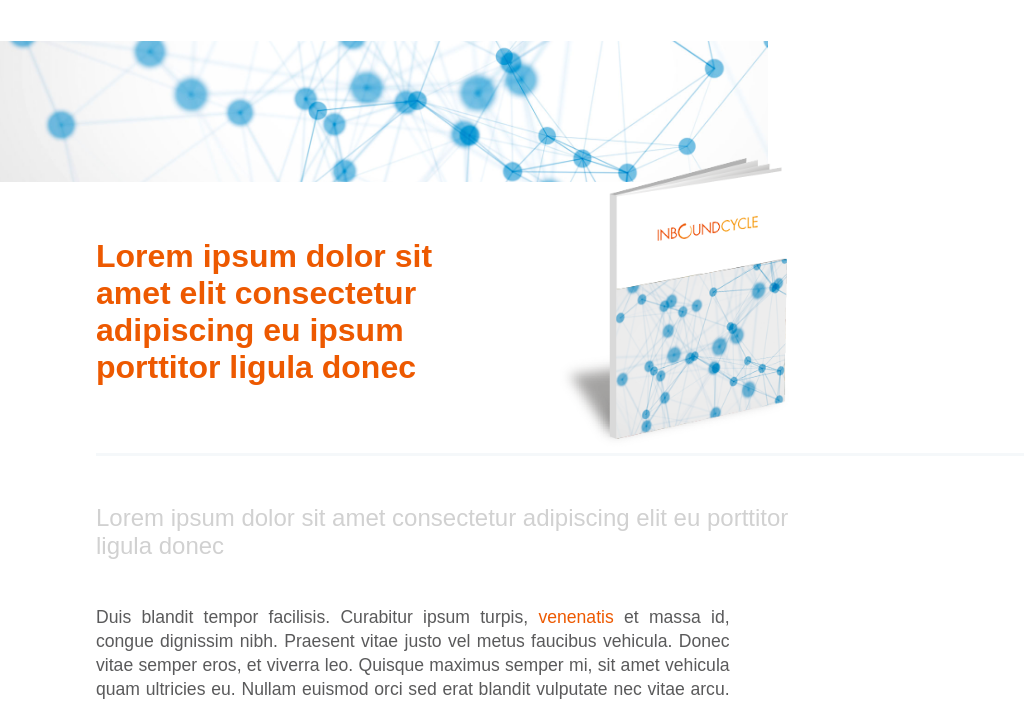
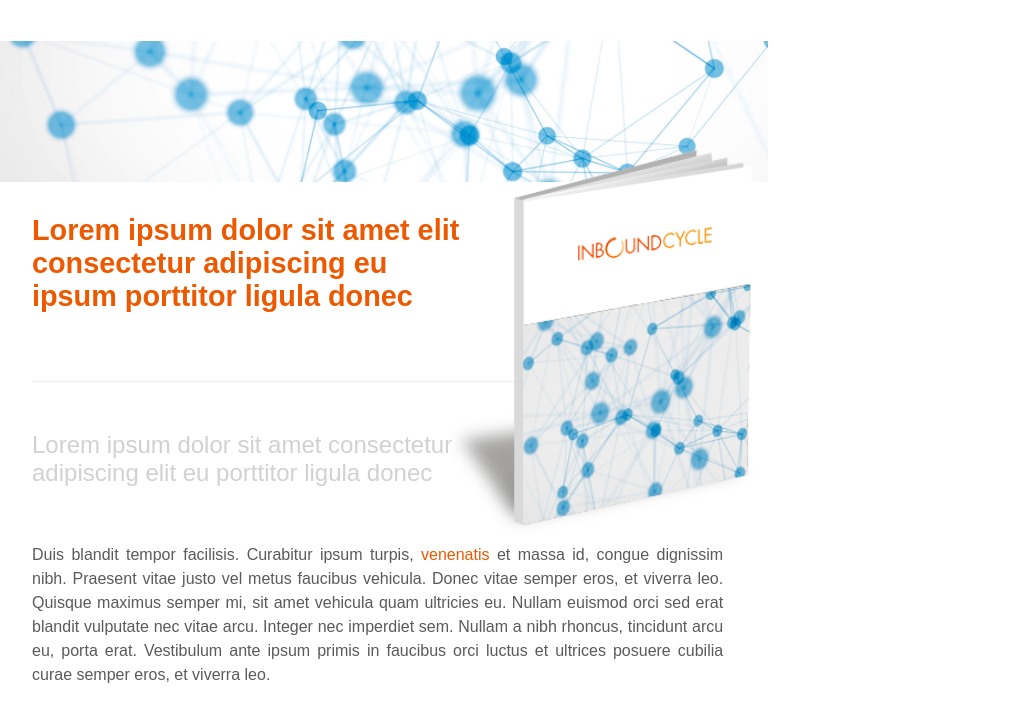
Before and after one commit to larissasmartins/Inbound-Cycle, a plain HTML site: page Layout/index.html in a window 768 px wide. Shown: the part 90-794 px from the top of the page, 1024 px wide, since content can reach past the window. Drawn offline with Linux system fonts and the light colour scheme.

Commit message:
Fix: responsive layout on media queries

```diff
--- a/Layout/css/responsive.css
+++ b/Layout/css/responsive.css
@@ -1,42 +1,26 @@
 
-/* Tablet styles */
-@media (min-width: 768px) and (max-width: 1024px){
-    .container-wrapper{
-        width: 100%;
+/*  Mobile device style */
+@media screen and (max-width: 450px){
+    header {
+        justify-content: center;
+        flex-direction: column;
+        justify-content: space-evenly;
     }
-    section{
-        padding: 0 0 0 4rem;
-        width: 100%;
-        align-items: center;
+    .ebook-image{
+        width: auto;
     }
-  .ebook-image{
-      margin: -5rem 0 0 0;
-      max-width: 15rem;
-      width: 100%;
-  }
-  .container-title{
-      font-size: 2rem;
-      max-width: 25rem;
-      width: 100%;
-  }
-  .container-subtitle{
-      margin-top: 3rem;
-      width: 100%;
-  }
-  .container-text{
-      text-align: justify;
-      width: 90%;
-  }
+    .container-title{
+        margin-left: 1.5rem;
+    }
+    .container-subtitle{
+        margin-left: 1.5rem;
+    }
+    .emphasizes {
+        align-content: center;
+        margin: 2.5rem 0;
+    }
 }
 
-/*  Mobile device style */
-@media screen and (max-width: 470px){
-  header {
-      justify-content: center;
-      flex-direction: column;
-      justify-content: space-evenly;
-  }
-}
 
 @media screen and (max-width: 767px){
   .wrapper{
@@ -48,13 +32,18 @@
   }
   .ebook-image{
       float: none;
-      margin: -5rem 0 0 0;
+      margin: -1rem 0 0 0;
   }
   .container-title{
       font-size: 1.6rem;
+      margin-top: 1rem;
       width: 90%;
-      margin-top: 1rem;
       text-align: center;
+  }
+  .container-title::after{
+    width: 100%;
+    height: .2rem;
+    margin: 2rem auto;
   }
   .container-subtitle{
       font-size: 1.2rem;
@@ -63,14 +52,46 @@
       width: 90%;
   }
   .container-text{
-      width: 100%;
       text-align: justify;
       font-size: 16px;
-      padding: 0px;
       line-height: 1.5rem;
+      width: 100%;
   }
   .emphasizes {
-      padding-right: 6%;
-      padding-left: 6%;
+      align-content: center;
+      font-size: .8rem;
   }
 }
+
+/* Tablet styles */
+@media (min-width: 768px) and (max-width: 1024px){
+    .container-wrapper{
+        width: 100%;
+    }
+    section{
+        width: 100%;
+        align-content: center;
+    }
+    .ebook-image{
+      margin: -2rem 0 0 -2rem;
+    }
+    .container-title{
+      font-size: 1.8rem;
+      margin: 2rem;
+      width: 80%;
+    }
+    .container-subtitle{
+      margin: 3rem 2rem;
+      width: 80%;
+    }
+    .form-box{
+      margin: 1rem 0;
+    }
+    .container-text{
+        text-align: justify;
+        font-size: 16px;
+        padding: .5rem 2rem;
+        line-height: 1.5rem;
+        width: 90%;
+    }
+}
--- a/Layout/css/style.css
+++ b/Layout/css/style.css
@@ -25,7 +25,6 @@ body{
 /* Header */
 header{
     display: flex;
-    flex-wrap: wrap;
     align-items: center;
     justify-content: space-around;
     max-width: 135rem;
@@ -70,19 +69,19 @@ i:hover{
     display: flex;
     flex-wrap: wrap;
     justify-content: center;
-    padding: 3.5rem 6rem 0 2rem;
     max-width: 1400px;
     width: 100%;
     margin: 0 auto;
 }
 section{
     max-width: 59rem;
-    padding: 0 0 0 6rem;
+    width: 100%;
 }
 .ebook-image{
     float: right;
-    margin: -5rem 4rem 0 0;
-    max-width: 22rem;
+    margin: -2rem 4rem 0 0;
+    max-width: 20rem;
+    width: 100%;
     position: relative;
 }
 .ebook-image:hover{
@@ -92,12 +91,13 @@ section{
 /* Titles and text */
 .container-title{
     color: var(--main-color);
-    font-size: 2.5rem;
+    font-size: 2.3rem;
     font-weight: bold;
+    margin: 4rem 0 3rem 0;
 }
 .container-title::after{
     content: "";
-    width: 58rem;
+    width: 100%;
     height: .2rem;
     margin: 4.2rem 0 0 0;
     background-color: var(--tertiary-color);
@@ -135,11 +135,9 @@ section{
 }
 
 /* Aside form */
-aside{
-    padding: 1rem;
-}
 .form-box{
     width: 14rem;
+    margin: 4rem 0;
     padding: 1.5rem 3rem;
     border: none;
     background-color: var(--tertiary-color);
```
